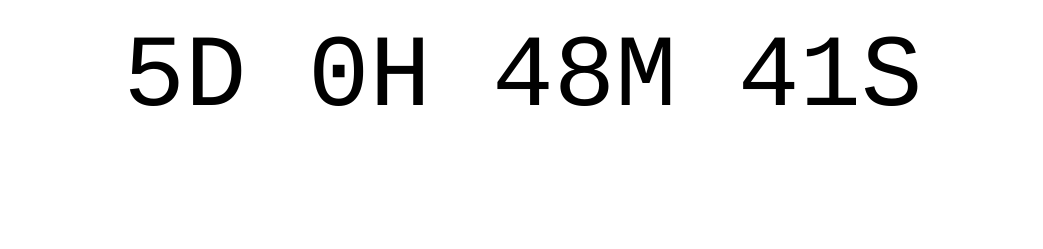
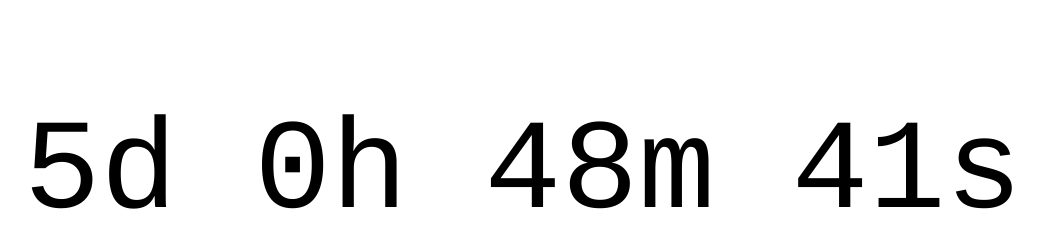
Before and after one commit to souradeep07/cd, a plain HTML site: page index.html in a window 1280 px wide. Shown: the whole page, without its empty margins (117-1160 px from the left). Drawn offline with Linux system fonts and the light colour scheme.

Commit message:
Update index.html

```diff
--- a/index.html
+++ b/index.html
@@ -11,8 +11,8 @@ var x = setInterval(function() {
   var hours = Math.floor((distance % (1000 * 60 * 60 * 24)) / (1000 * 60 * 60));
   var minutes = Math.floor((distance % (1000 * 60 * 60)) / (1000 * 60));
   var seconds = Math.floor((distance % (1000 * 60)) / 1000);
-  document.getElementById("countdown").innerHTML = days + "D " + hours + "H "
-  + minutes + "M " + seconds + "S ";
+  document.getElementById("countdown").innerHTML = days + "d " + hours + "h "
+  + minutes + "m " + seconds + "s ";
   if (distance < 0) {
     clearInterval(x);
     document.getElementById("countdown").innerHTML = "Cheers!!!";
@@ -22,8 +22,8 @@ var x = setInterval(function() {
 <style>
 p{
   text-align: center;
-  font-size: 8vw;
-  margin-top: 20px;
+  font-size: 10vw;
+  margin-top: 100px;
   font-family: 'Courier';
 }
 </style>
```
